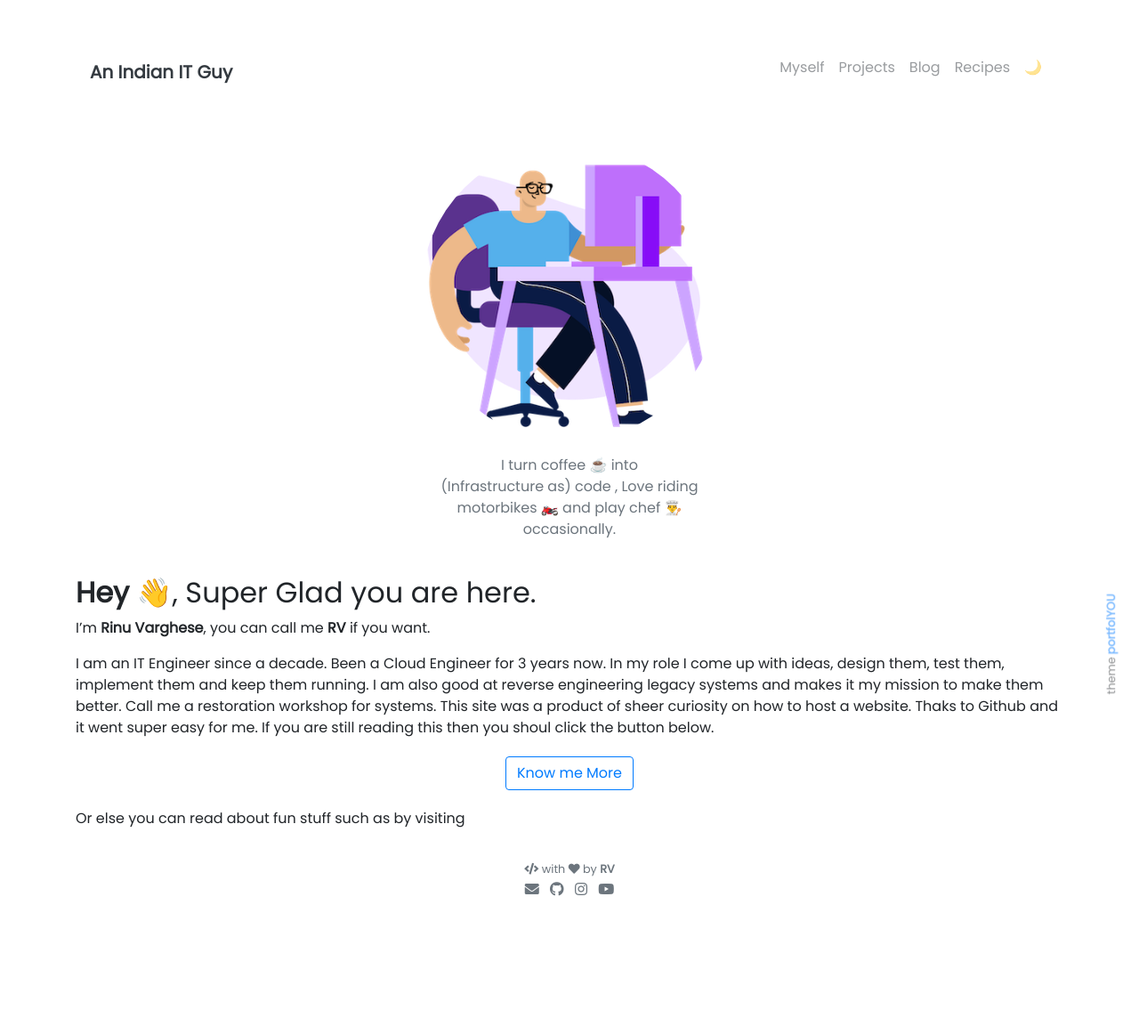
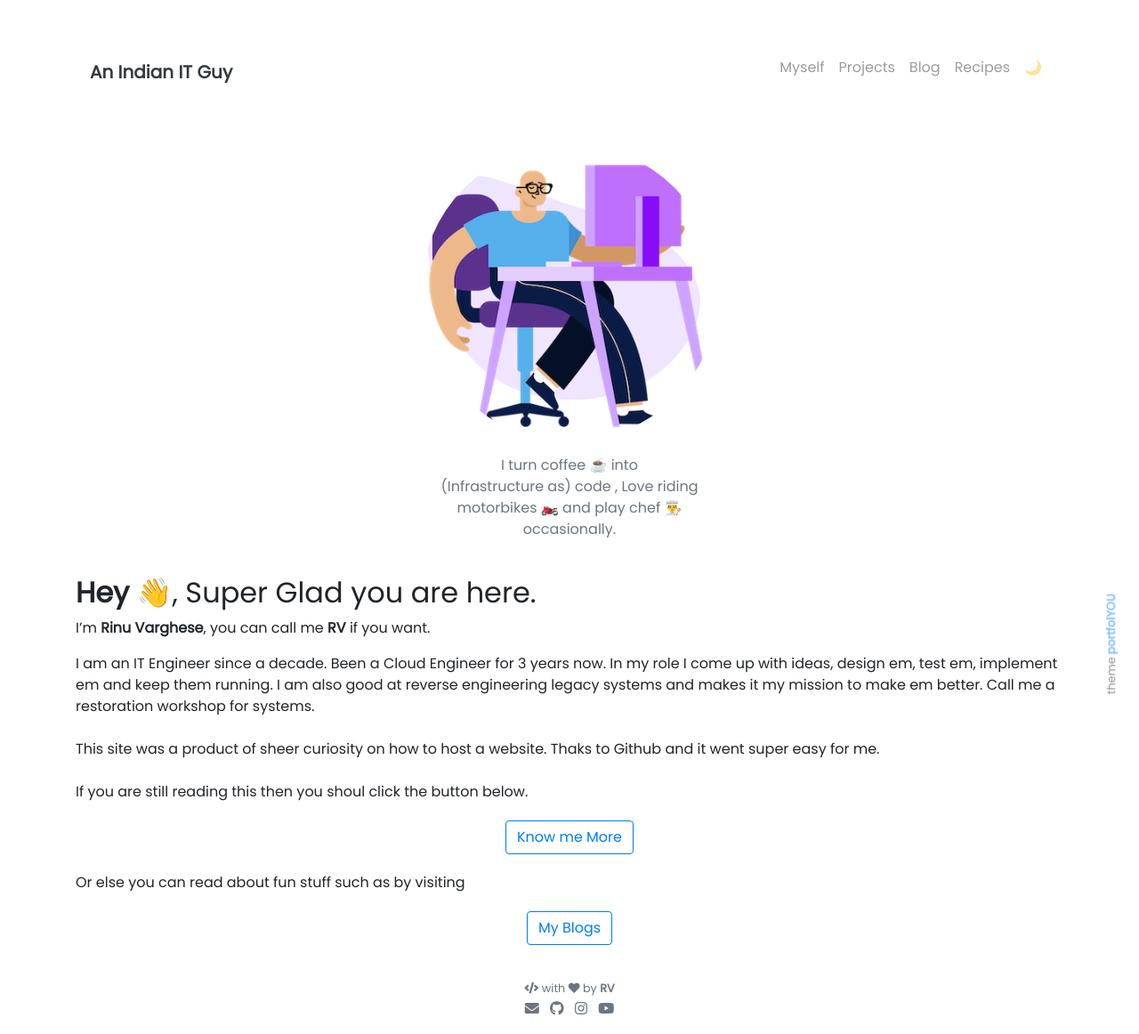
Before and after one commit to An-Indian-IT-Guy/An-Indian-IT-Guy.github.io, a Jekyll site: the page built from pages/index.md, in a window 1280 px wide. Shown: the whole page at 89% size. Built offline with Jekyll 4.4.1, drawn with Linux system fonts in a browser that asks for light colours; nearby versions of some CDN libraries; emoji names are drawn with the system emoji font; before the commit the page ends 1028 px from its top, so only the background shows below that.

Commit message:
Update about.md

```diff
--- a/_includes/about.md
+++ b/_includes/about.md
@@ -3,22 +3,16 @@
 
 I'm **Rinu Varghese**, you can call me **{{ site.author.name }}** if you want.
 
-I am an IT Engineer since a decade. Been a Cloud Engineer for 3 years now. In my role I come up with ideas, design them, test them, implement them and keep them running. I am also good at reverse engineering legacy systems and makes it my mission to make them better. Call me a restoration workshop for systems.
-This site was a product of sheer curiosity on how to host a website. Thaks to Github and <author> it went super easy for me.
-If you are still reading this then you shoul click the button below.
+I am an IT Engineer since a decade. Been a Cloud Engineer for 3 years now. In my role I come up with ideas, design em, test em, implement em and keep them running. I am also good at reverse engineering legacy systems and makes it my mission to make em better. Call me a restoration workshop for systems.<br><br>
+This site was a product of sheer curiosity on how to host a website. Thaks to Github and <author> it went super easy for me.<br><br>
+If you are still reading this then you shoul click the button below.<br>
 
 <p class="text-center">
 {% include elements/button.html link="./myself" text="Know me More" %}
 </p>
-<!--
-<br><br><br>
-<div class="row">
-{% include about/skills.html title="Programming Skills" source=site.data.programming-skills %}
-{% include about/skills.html title="Other Skills" source=site.data.other-skills %}
-</div>
-<br>
-<div class="row">
-{% include about/timeline.html %}
-</div> -->
 
 Or else you can read about fun stuff such as <tags> by visiting <Blogs>
+
+<p class="text-center">
+{% include elements/button.html link="./blog" text="My Blogs" %}
+</p>
```
